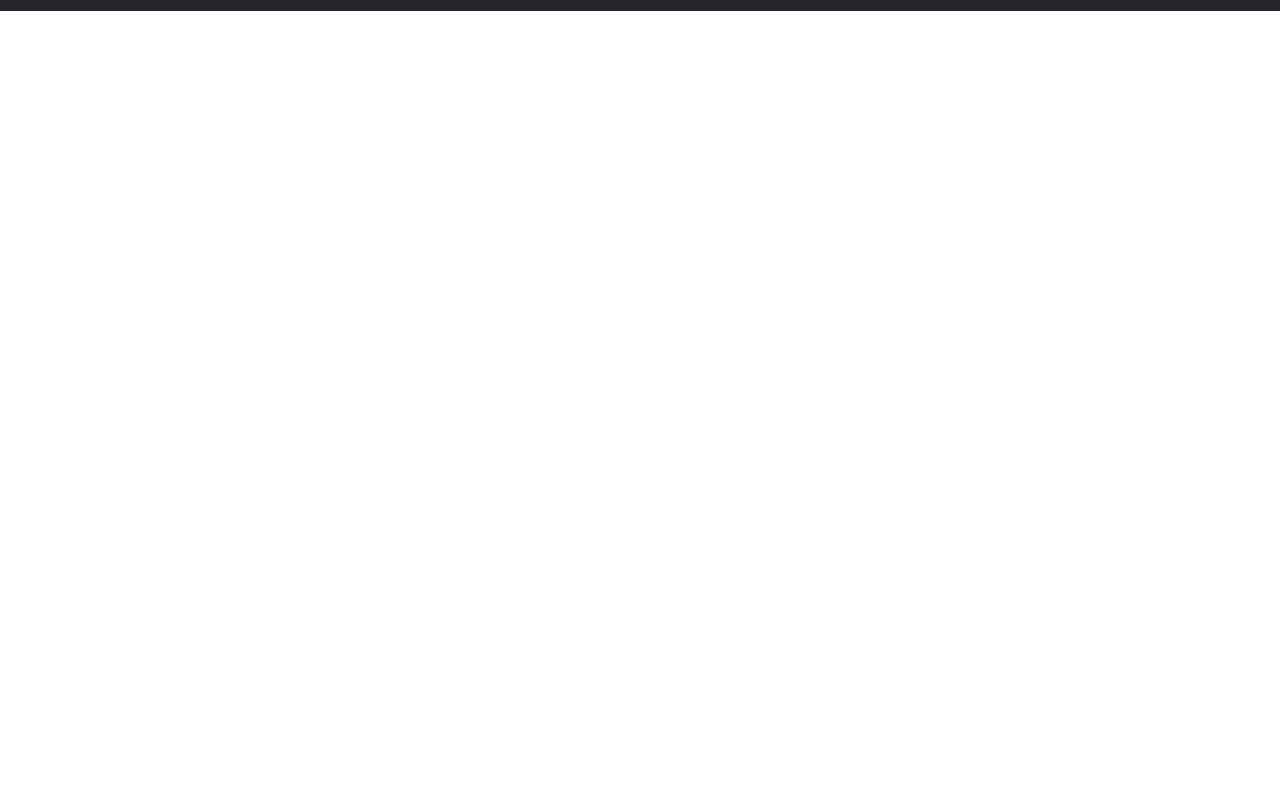
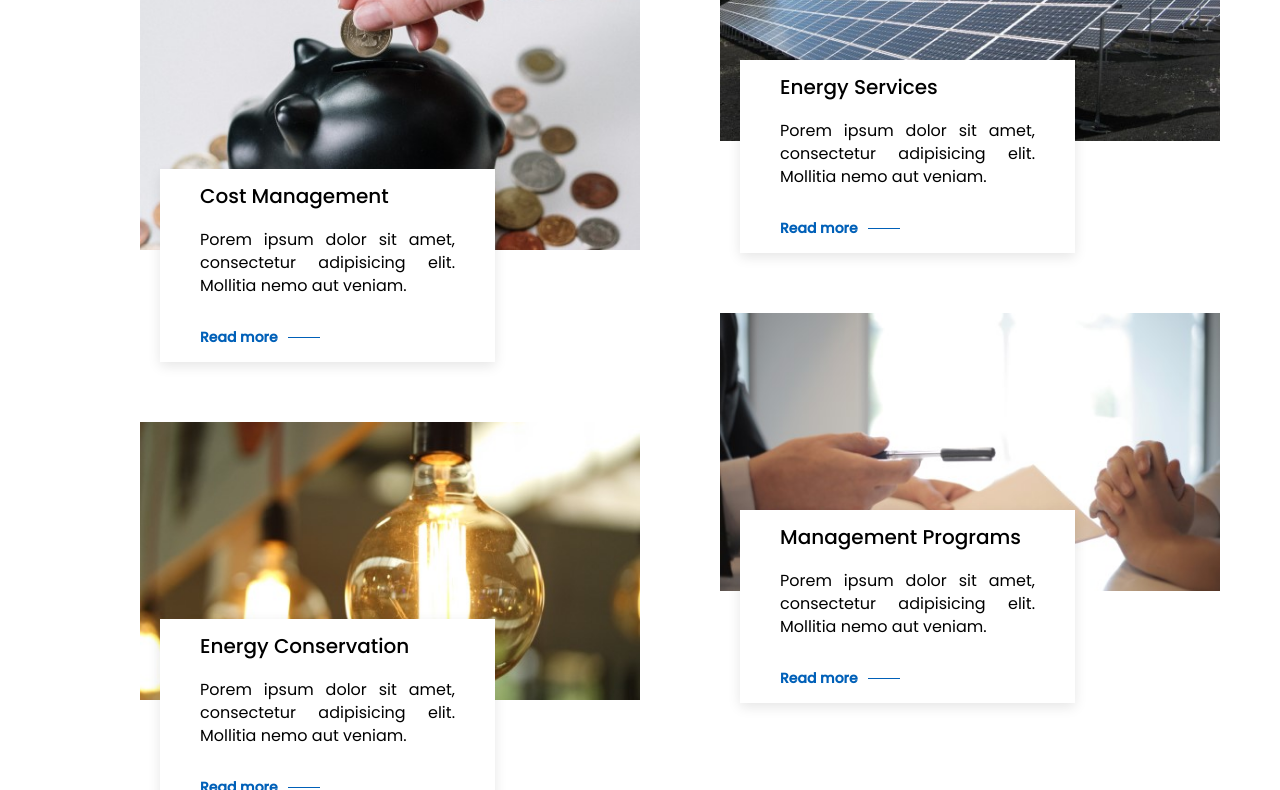
Before and after one commit to phani-datta/energy-landing-page, a plain HTML site: page index.html in a window 1280 px wide. Shown: the part 2010-2800 px from the top of the page. Before the commit the page ends 2021 px from the top, so only its background shows below. Drawn offline with Linux system fonts and the light colour scheme.

Commit message:
Added Services

```diff
--- a/index.html
+++ b/index.html
@@ -7,6 +7,7 @@
         <!-- CSS -->
         <link rel="stylesheet" href="index.css">
         <link rel="stylesheet" href="footer.css">
+        <link rel="stylesheet" href="services.css">
 
         <!-- Fontawesome icons kit's code -->
         <script src="https://kit.fontawesome.com/fca554cd08.js" crossorigin="anonymous"></script>
@@ -80,6 +81,65 @@
             </div>
         </div>
 
+        <h3 class="services-heading-horizontal">Services</h3>
+        <section class="services">
+            <div class="services-heading" style="align-content: flex-start;">
+                <h3 class="vertical">Services</h3>
+            </div>
+            <div>
+                <div class="service-heading">
+                    <h2>Services & <span class="blue-text">Solution</span></h2>
+                    <p>Lorem, ipsum dolor sit amet consectetur adipisicing elit. Cumque illo amet possimus. Cum nesciunt tempora in esse unde alias corrupti saepe dicta aut. Reiciendis animi nulla aliquid ipsum obcaecati dolorem.</p>
+                </div>
+                <div class="service-div">
+                    <img src="/assets/images/services-1.png" alt="Cost Management">
+                    <div class="service-content-card">
+                        <h1>Cost Management</h1>
+                        <p class="content-p limit-text" align="justify">Porem ipsum dolor sit amet, consectetur adipisicing elit. Mollitia nemo aut veniam.</p>
+                        <div class="read-more">
+                            <p>Read more</p>
+                            <div></div>
+                        </div>
+                    </div>
+                </div>
+                <div class="service-div">
+                    <img src="/assets/images/services-2.png" alt="Cost Management">
+                    <div class="service-content-card">
+                        <h1>Energy Conservation</h1>
+                        <p class="content-p limit-text" align="justify">Porem ipsum dolor sit amet, consectetur adipisicing elit. Mollitia nemo aut veniam.</p>
+                        <div class="read-more">
+                            <p>Read more</p>
+                            <div></div>
+                        </div>
+                    </div>
+                </div>
+            </div>
+            <div>
+                <div class="service-div">
+                    <img src="/assets/images/services-3.png" alt="Cost Management">
+                    <div class="service-content-card">
+                        <h1>Energy Services</h1>
+                        <p class="content-p limit-text" align="justify">Porem ipsum dolor sit amet, consectetur adipisicing elit. Mollitia nemo aut veniam.</p>
+                        <div class="read-more">
+                            <p>Read more</p>
+                            <div></div>
+                        </div>
+                    </div>
+                </div>
+                <div class="service-div">
+                    <img src="/assets/images/services-4.png" alt="Cost Management">
+                    <div class="service-content-card">
+                        <h1>Management Programs</h1>
+                        <p class="content-p limit-text" align="justify">Porem ipsum dolor sit amet, consectetur adipisicing elit. Mollitia nemo aut veniam.</p>
+                        <div class="read-more">
+                            <p>Read more</p>
+                            <div></div>
+                        </div>
+                    </div>
+                </div>
+            </div>
+        </section>
+
         <footer class="footer">
             <div class="container-1">
                 <div class="row">
--- /dev/null
+++ b/services.css
@@ -0,0 +1,113 @@
+p{
+    font-family: 'Poppins', sans-serif;
+}
+
+.service-heading{
+    margin-bottom: 50px;
+}
+
+.services{
+    display: block;
+    padding: 20px 20px;
+    max-width: 87rem;
+    margin: auto;
+}
+
+.services h2{
+    font-family: 'Poppins', sans-serif;
+    font-size: 30px;
+    margin-top: 0px;
+}
+
+.blue-text{
+    color: #0068bb;
+}
+
+.services > div{
+    display: flex;
+    flex-direction: column;
+    max-width: 500px;
+    margin: auto;
+}
+
+.service-content-card{
+    position: absolute;
+    background-color: white;
+    width: 255px;
+    padding: 0px 40px;
+    bottom: 0;
+    right: 0;
+    left: 0;
+    margin: auto;
+    box-shadow: rgba(0, 0, 0, 0.1) 0px 4px 12px;
+}
+
+.service-div{
+    position: relative;
+    height: 310px;
+    margin-bottom: 60px;
+}
+
+.service-div img{
+    width: 100%;
+}
+
+.service-content-card h1{
+    font-size: 20px;
+    font-weight: 500;
+    margin-top: 12px;
+}
+
+.services-heading h3.vertical{
+    display: none;
+}
+
+h3.services-heading-horizontal{
+    font-size: 60px;
+    color: #e5e5e5;
+    margin-bottom: 0px;
+    padding: 0px 20px;
+}
+
+div.services-heading{
+    flex-direction: column;
+    justify-content: center;
+}
+
+@media only screen and (min-width: 500px) {
+    .service-content-card{
+        margin-left: 20px;
+    }
+}
+
+@media only screen and (min-width: 570px) {
+    .service-div{
+        height: 390px;
+    }
+}
+
+
+@media only screen and (min-width: 1349px) {
+    .services-heading h3.vertical{
+        display: block;
+            writing-mode: vertical-lr;
+            transform: rotate(180deg);
+            font-size: 60px;
+            color: #e5e5e5;
+            margin: 0px;
+            top: 45%;
+    }
+
+    h3.services-heading-horizontal{
+        display: none;
+    }
+}
+
+@media only screen and (min-width: 1068px) {
+    .services{
+        display: flex;
+        max-width: 87rem;
+        margin: auto;
+        justify-content: space-between;
+    }
+}
```
Also changed, not shown: assets/images/services-1.png (added), assets/images/services-2.png (added), assets/images/services-3.png (added), assets/images/services-4.png (added).
